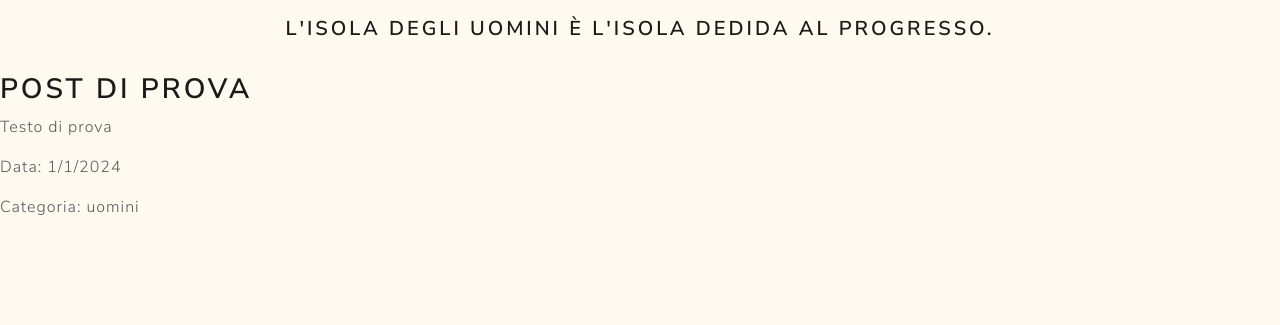
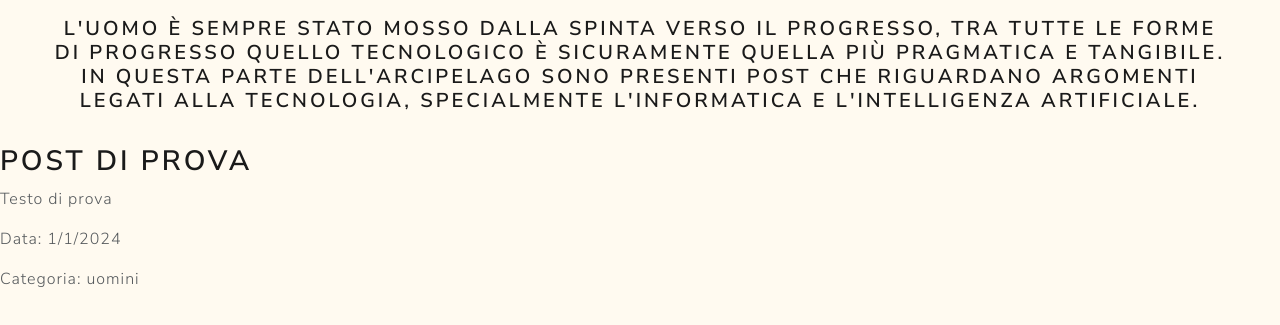
Before and after one commit to MatteoMass/MapOfThoughts, a plain HTML site: page isole/isola-degli-uomini.html in a window 1280 px wide. Shown: the part 55-380 px from the top of the page. Drawn offline with Linux system fonts and the light colour scheme.

Commit message:
Update isola-degli-uomini.html

```diff
--- a/isole/isola-degli-uomini.html
+++ b/isole/isola-degli-uomini.html
@@ -16,7 +16,7 @@
 <body style="background-color: #FFFAF0;" onload="mostraPostsPerCategoria('uomini');">
 
     <h1 style="font-size: 2.5vw; text-align:center; padding-top:1%">Isola degli Uomini</h1>
-    <h4 style="text-align:center; padding-top:1%; padding-left: 4%; padding-right: 4%;">L'Isola degli uomini è l'isola dedida al progresso.</h4><br/>
+    <h4 style="text-align:center; padding-top:1%; padding-left: 4%; padding-right: 4%;">L'uomo è sempre stato mosso dalla spinta verso il progresso, tra tutte le forme di progresso quello tecnologico è sicuramente quella più pragmatica e tangibile. In questa parte dell'arcipelago sono presenti post che riguardano argomenti legati alla tecnologia, specialmente l'informatica e l'intelligenza artificiale.</h4><br/>
     <div id="postsContainer"></div>
     <script>
 
```
